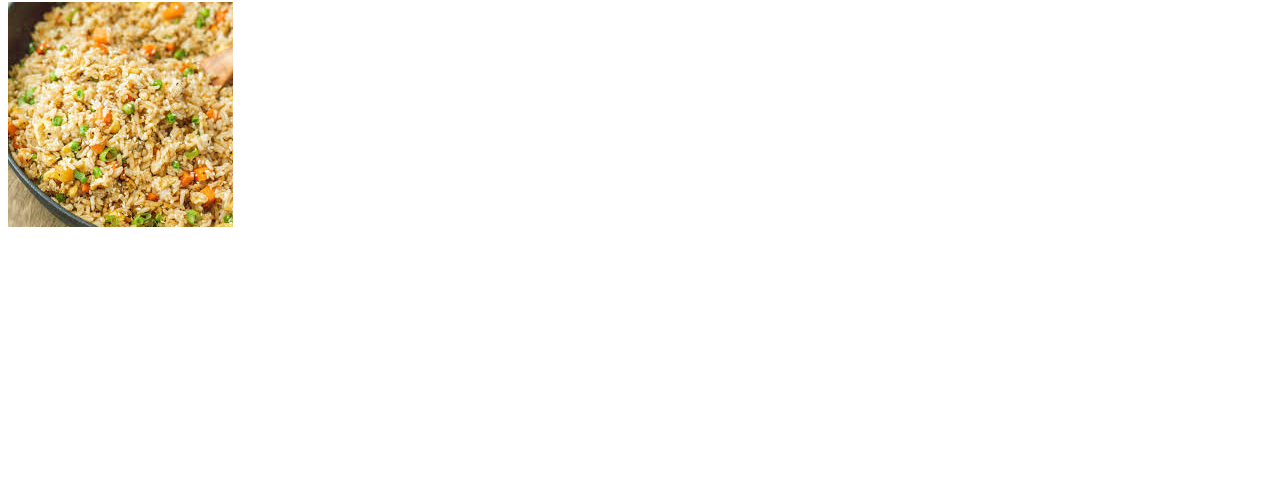
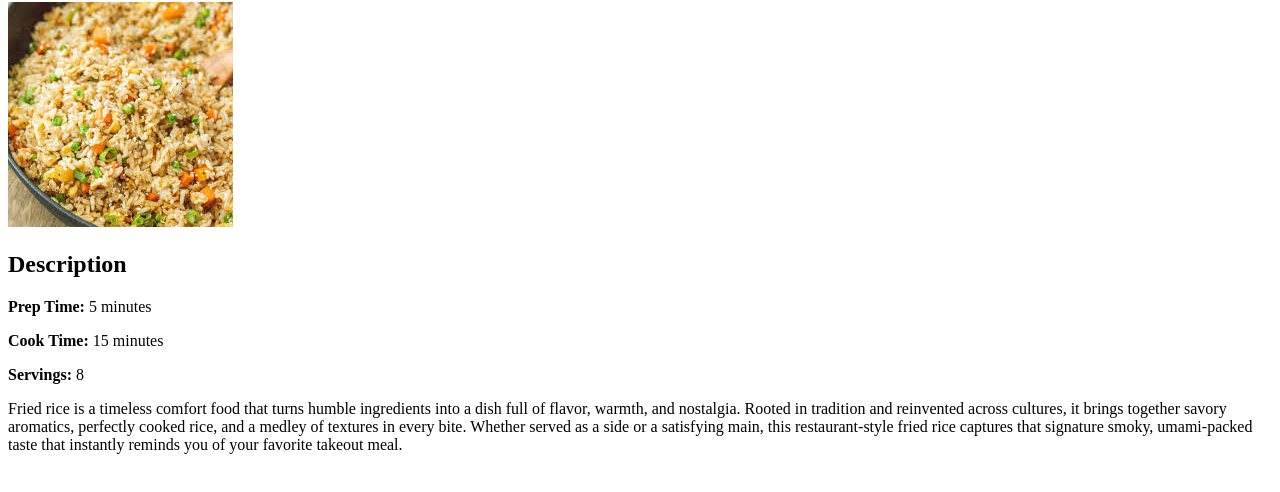
Before and after one commit to jonkermoo/odin-recipes, a plain HTML site: page recipes/friedrice.html in a window 1280 px wide. Shown: the part 104-596 px from the top of the page. Drawn offline with Linux system fonts and the light colour scheme.

Commit message:
description for fried recipes
added a description for fried rice in the same format as sschicken

```diff
--- a/recipes/friedrice.html
+++ b/recipes/friedrice.html
@@ -8,5 +8,17 @@
     <a href="../index.html">Back</a>
     <h1>Fried Rice</h1>
     <img src="../images/friedrice.jpeg">
+     <h2><strong>Description</strong></h2>
+    <p><strong>Prep Time:</strong> 5 minutes</p>
+    <p><strong>Cook Time:</strong> 15 minutes</p>
+    <p><strong>Servings:</strong> 8</p>
+    <p>Fried rice is a timeless comfort food that turns humble ingredients
+         into a dish full of flavor, warmth, and nostalgia. Rooted in
+         tradition and reinvented across cultures, it brings together
+         savory aromatics, perfectly cooked rice, and a medley of textures
+          in every bite. Whether served as a side or a satisfying main,
+          this restaurant-style fried rice captures that signature smoky,
+          umami-packed taste that instantly reminds you of your favorite
+          takeout meal.</p>
 </body>
 </html>
```
